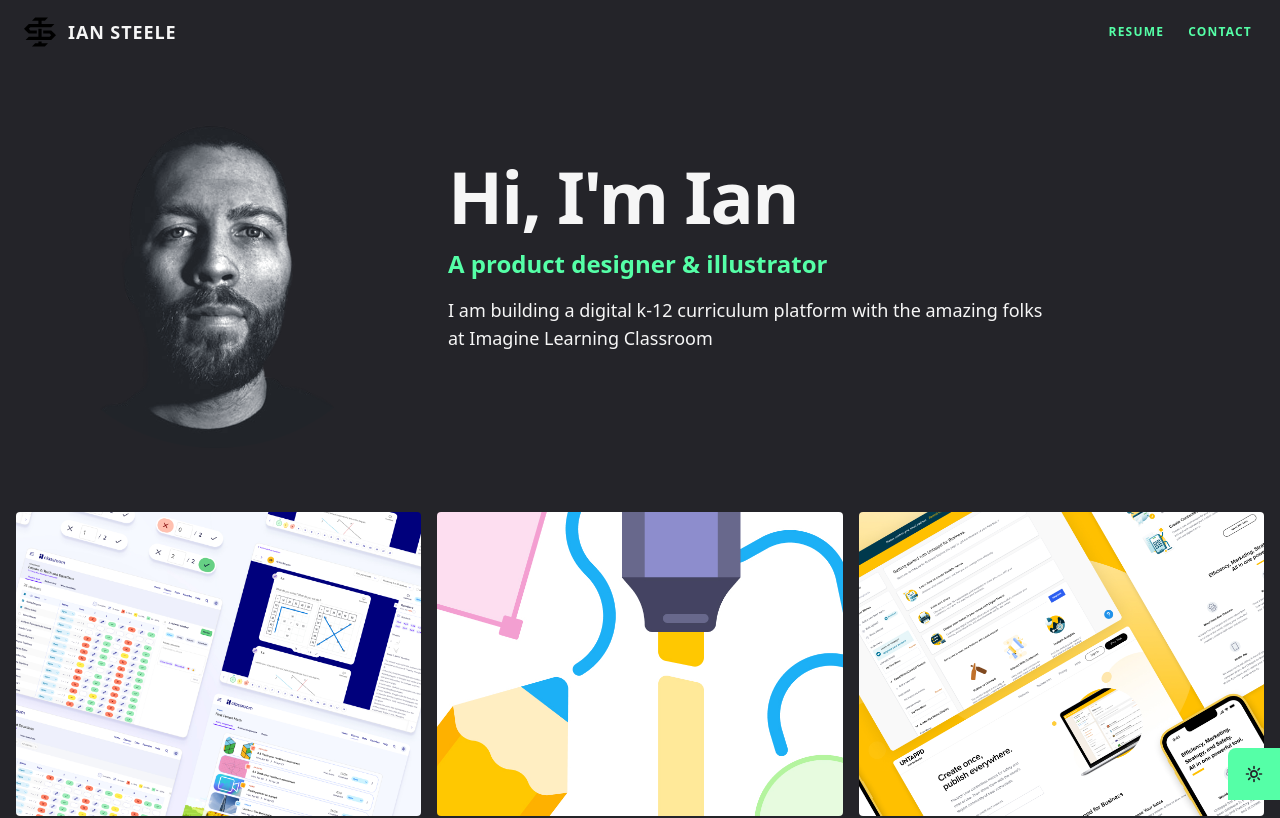
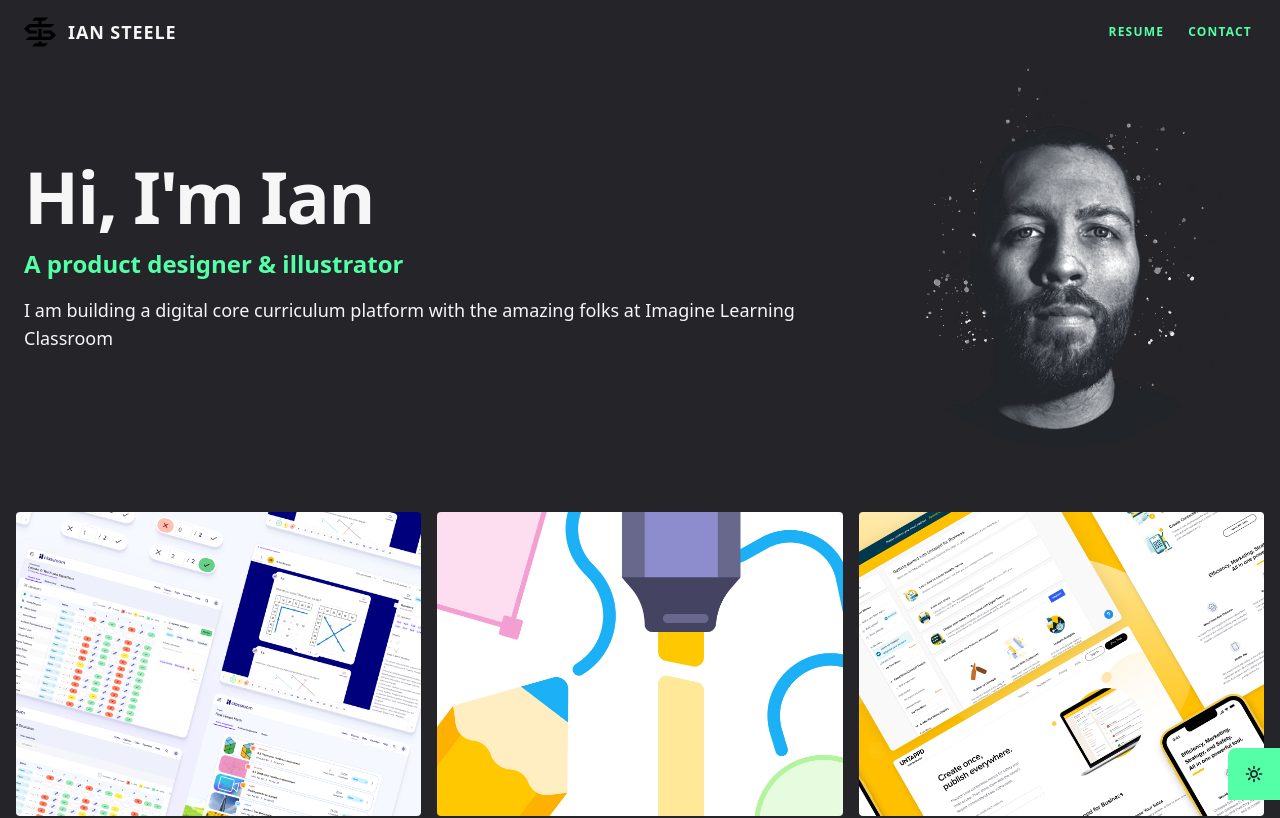
Before and after one commit to iansteele/portfolio, a React (Create React App) app: page / in a window 1280 px wide. Shown: the top 818 px of the page. Built offline with nearby package versions, Linux system fonts and the light colour scheme; a web font is replaced by a local one.

Commit message:
Adds little touch to the hero image

```diff
--- a/src/Home.js
+++ b/src/Home.js
@@ -5,23 +5,25 @@ import Projects from "./components/Projects.js";
 function Home(props) {
   return (
     <React.Fragment>
-      <div className="relative max-w-screen-xl flex flex-col items-center justify-center w-full md:justify-start flex-grow gap-6 px-6 pb-16 mt-0 text-brand-tertiary min-h-[50vh] md:gap-10 md:flex-row rounded-xl ">
-        <img
-          className="bottom-0 rounded-full right-4 w-80 md:w-96 aspect-square"
-          src={process.env.PUBLIC_URL + "/img/ian-gray.png"}
-          alt="Redesigned reports page"
-        />
-        <div className="relative flex flex-col w-full gap-4 md:w-2/3 max-w-prose">
+      <div className="relative max-w-screen-xl flex flex-col-reverse items-center justify-center w-full md:justify-start flex-grow gap-6 px-6 pb-16 mt-0 text-brand-tertiary min-h-[50vh] md:gap-10 md:flex-row rounded-xl ">
+        <div className="relative flex flex-col flex-grow min-w-0 gap-4 md:w-3/4 ">
           <h2 className="text-6xl font-bold tracking-tight md:text-7xl ">
             Hi, I'm Ian
           </h2>
           <p className="text-2xl font-bold text-brand-secondary">
             A product designer & illustrator
           </p>
-          <p className="text-lg md:font-regular">
-            I am building a digital k-12 curriculum platform with the amazing
+          <p className="text-lg md:font-regular ">
+            I am building a digital core curriculum platform with the amazing
             folks at Imagine Learning Classroom
           </p>
+        </div>
+        <div class="flex-grow lg:flex-shrink-0">
+          <img
+            className="bottom-0 mx-auto rounded-full right-4 w-80 md:w-96 aspect-square"
+            src={process.env.PUBLIC_URL + "/img/ian-splatters.png"}
+            alt="Redesigned reports page"
+          />
         </div>
       </div>
       <Projects />
```
Also changed, not shown: public/img/ian-splatters.png (added).
